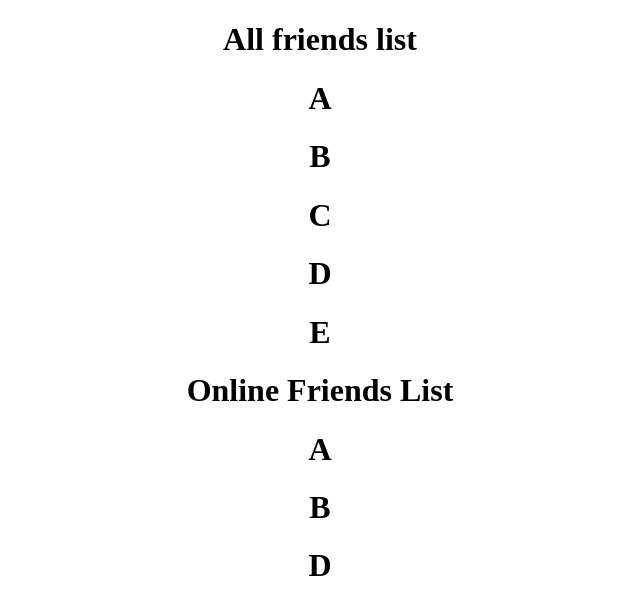
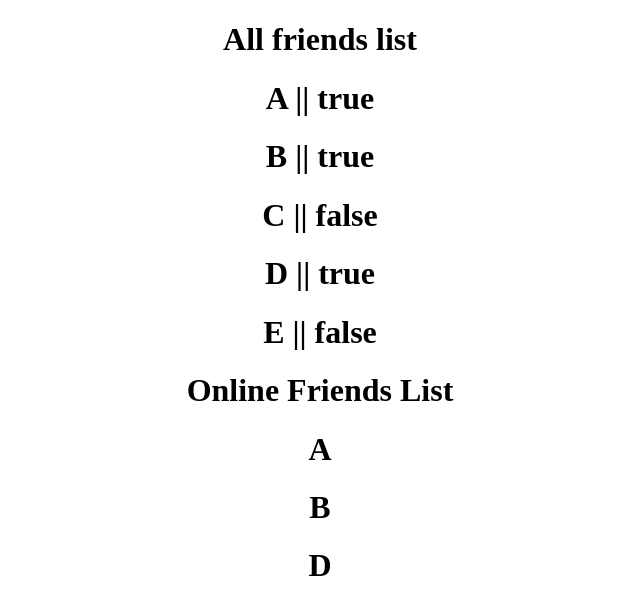
Before and after one commit to shofol1/BVUE, a Vue app: page / in a window 1280 px wide. Shown: the top 614 px of the page, without its empty margins (320-960 px from the left). Built offline with nearby package versions, Linux system fonts and the light colour scheme.

Commit message:
event props emit

```diff
--- a/src/App.vue
+++ b/src/App.vue
@@ -6,17 +6,32 @@ import OnlineFriendsVue from "./components/OnlineFriends.vue";
 export default {
   name: "App",
   data() {
-    return {};
+    return {
+      friends: [
+        { name: "A", online: true },
+        { name: "B", online: true },
+        { name: "C", online: false },
+        { name: "D", online: true },
+        { name: "E", online: false },
+      ],
+    };
   },
   components: {
     AllFriendsVue,
     NavbarVue,
     OnlineFriendsVue,
   },
+  methods: {
+    deleteFriend(payload) {
+      this.friends = this.friends.filter((friend) => {
+        return friend.name != payload.name;
+      });
+    },
+  },
 };
 </script>
 
 <template>
-  <AllFriendsVue></AllFriendsVue>
-  <OnlineFriendsVue></OnlineFriendsVue>
+  <AllFriendsVue :friends="friends" @delete="deleteFriend"></AllFriendsVue>
+  <OnlineFriendsVue :friends="friends"></OnlineFriendsVue>
 </template>
--- a/src/components/AllFriends.vue
+++ b/src/components/AllFriends.vue
@@ -1,22 +1,22 @@
 <template lang="">
   <h1>All friends list</h1>
-  <div v-for="(friend, i) in friends" :key="i">
-    <h1>{{ friend.name }}</h1>
+  <div v-for="(friend, i) in friends" :key="friend.name">
+    <h1 @click="remove(friend.name)">
+      {{ friend.name }} || {{ friend.online }}
+    </h1>
   </div>
 </template>
 <script>
 export default {
   name: "AllFriends",
+  props: ["friends"],
   data() {
-    return {
-      friends: [
-        { name: "A", online: true },
-        { name: "B", online: true },
-        { name: "C", online: false },
-        { name: "D", online: true },
-        { name: "E", online: false },
-      ],
-    };
+    return {};
+  },
+  methods: {
+    remove(name) {
+      this.$emit("delete", { name });
+    },
   },
 };
 </script>
--- a/src/components/OnlineFriends.vue
+++ b/src/components/OnlineFriends.vue
@@ -7,16 +7,9 @@
 <script>
 export default {
   name: "OnlineFriends",
+  props: ["friends"],
   data: function () {
-    return {
-      friends: [
-        { name: "A", online: true },
-        { name: "B", online: true },
-        { name: "C", online: false },
-        { name: "D", online: true },
-        { name: "E", online: false },
-      ],
-    };
+    return {};
   },
 };
 </script>
```
